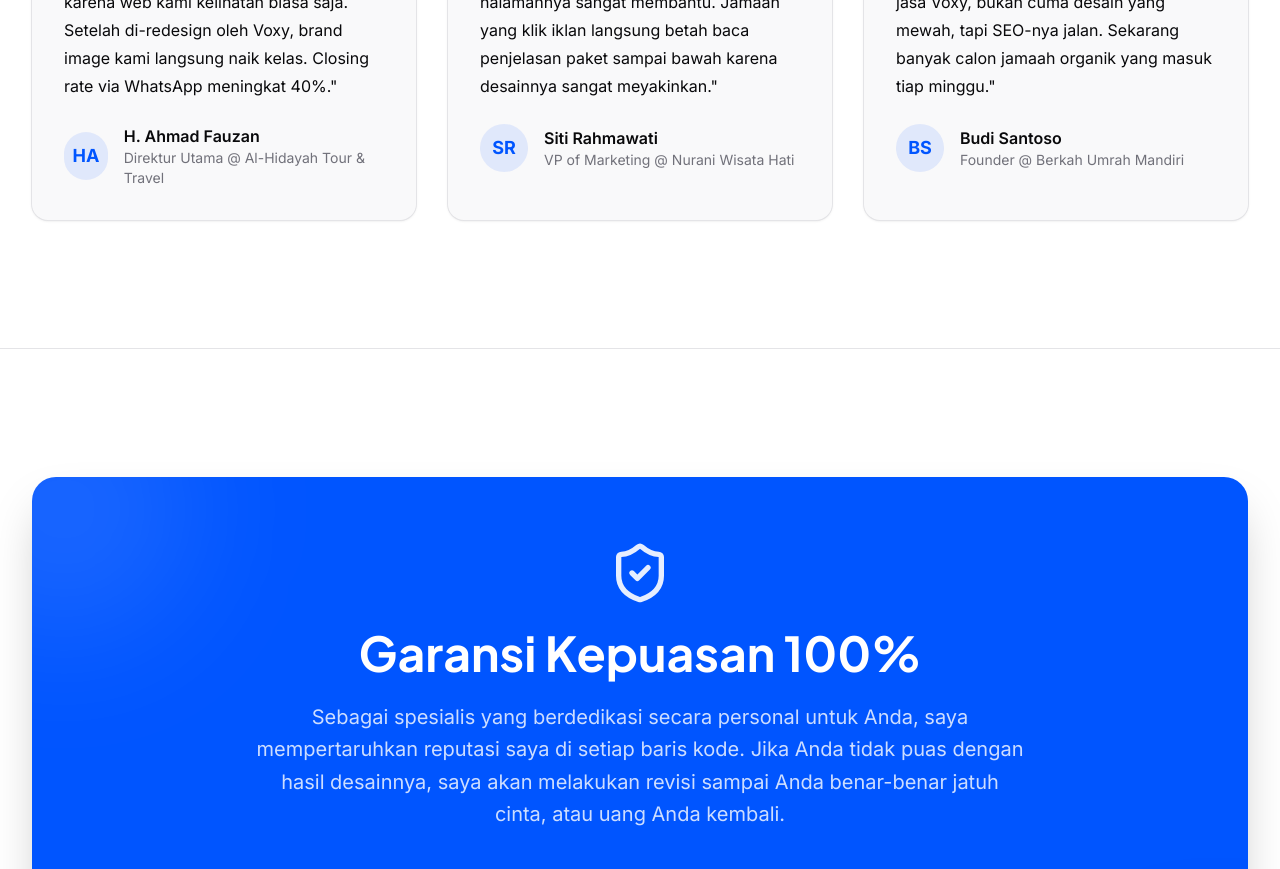
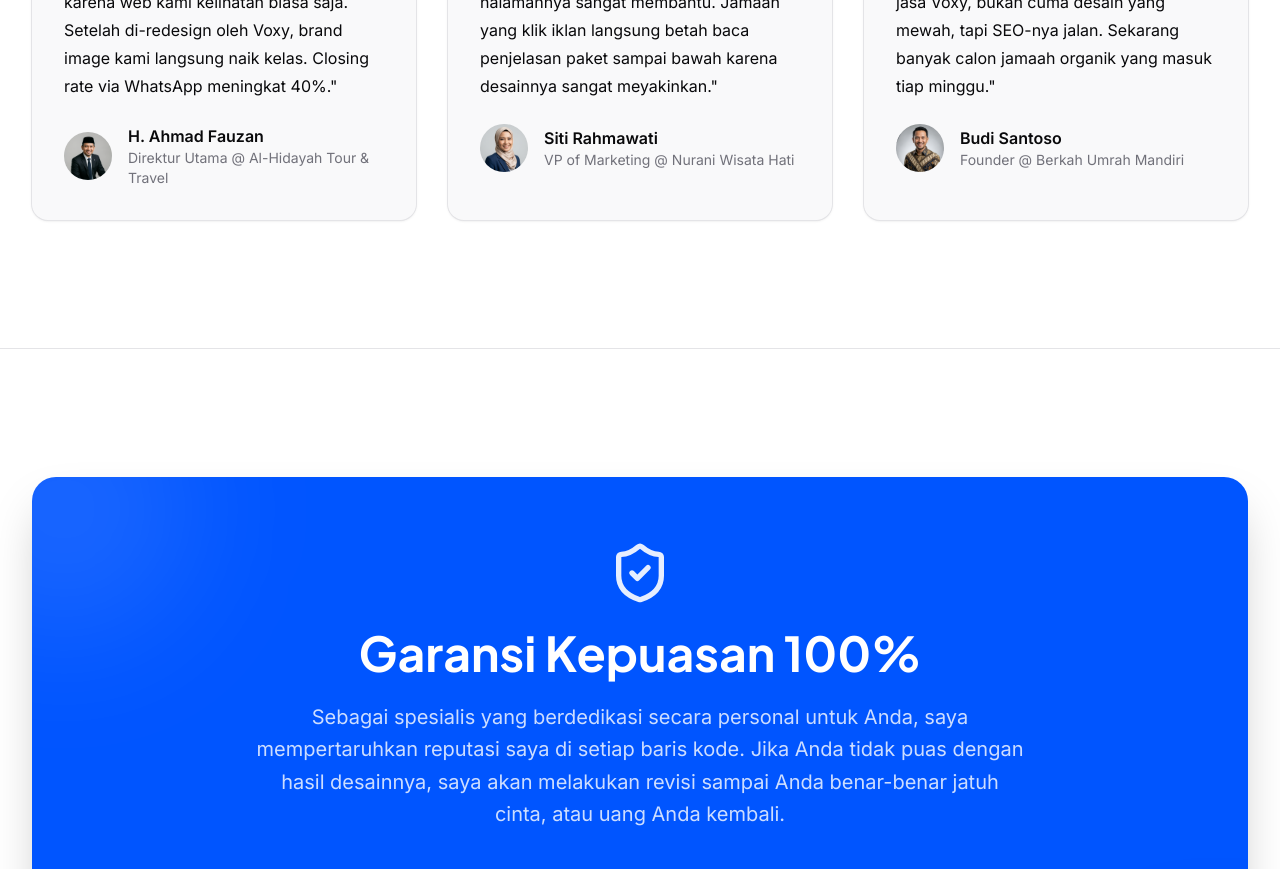
Before and after one commit to damosfxa/landingpage, a Next.js app: page / in a window 1280 px wide. Shown: the part 3660-4529 px from the top of the page. Built offline with nearby package versions, Linux system fonts and the light colour scheme.

Commit message:
style: revert back to image component for testimonials using local AI photos

```diff
--- a/src/components/sections/testimonial.tsx
+++ b/src/components/sections/testimonial.tsx
@@ -79,9 +79,13 @@ export function TestimonialSection() {
                   <p className="text-base leading-7">"{testimonial.body}"</p>
                 </blockquote>
                 <figcaption className="mt-6 flex items-center gap-x-4">
-                  <div className="flex h-12 w-12 items-center justify-center rounded-full bg-primary/10 text-primary font-bold text-lg">
-                    {testimonial.author.name.split(' ').map(n => n[0]).join('').substring(0, 2).toUpperCase()}
-                  </div>
+                  <Image
+                    className="h-12 w-12 rounded-full bg-secondary object-cover"
+                    src={testimonial.author.imageUrl}
+                    alt={testimonial.author.name}
+                    width={48}
+                    height={48}
+                  />
                   <div>
                     <div className="font-semibold text-foreground">{testimonial.author.name}</div>
                     <div className="text-sm text-muted-foreground">{testimonial.author.handle} @ {testimonial.author.company}</div>
```
